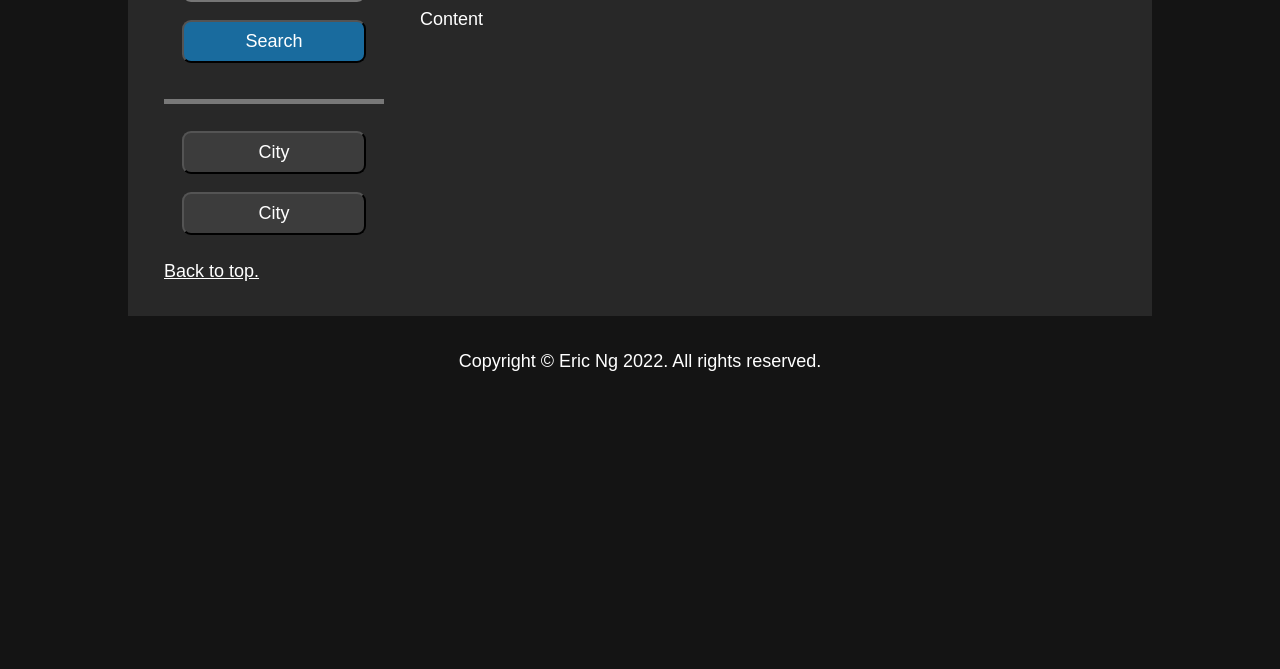
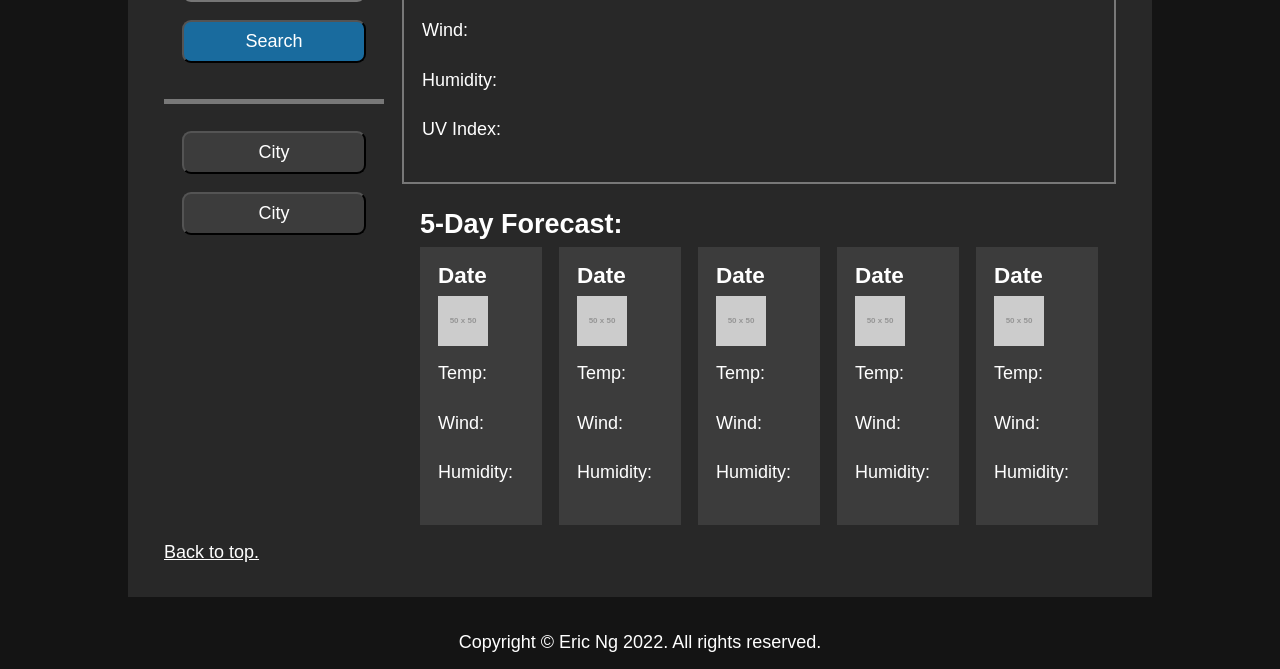
Before and after one commit to EricNg314/Quick_Check_Weather_Dashboard, a plain HTML site: page index.html in a window 1280 px wide. Shown: the part 356-1025 px from the top of the page. Before the commit the page ends 800 px from the top, so only its background shows below. Drawn offline with Linux system fonts and the light colour scheme; placeholder pictures from the web are drawn by us.

Commit message:
Adding placeholder example for info section.

```diff
--- a/assets/css/style.css
+++ b/assets/css/style.css
@@ -46,6 +46,9 @@ h2 {
 
 h3 {
   font-size: 150%;
+}
+h4, h5, h6 {
+  font-size: 125%;
 }
 
 header {
@@ -140,6 +143,10 @@ p {
 .section-header {
   padding: 1rem 1rem;
 }
+.section-subHeader{
+  padding: 0.5rem 0;
+}
+
 .section-content {
   padding: 1rem 1rem;
 }
@@ -171,7 +178,7 @@ p {
   padding-right: 1rem;
 }
 
-.section-info {
+.info-section {
   width: 75%;
 }
 
@@ -183,6 +190,25 @@ p {
   background-color: var(--callToAction-bg-color);
 }
 
+.info-present{
+  border: 2px solid var(--quinary-bg-color);
+}
+
+.info-future{
+
+}
+
+.info-forecast-list{
+  justify-content: space-between;
+}
+
+.info-forecast-list li {
+  width: 18%;
+}
+
+.info-icon {
+  padding: 0.5rem 0;
+}
 
 .hide-on-sm {
   display: block;
--- a/index.html
+++ b/index.html
@@ -23,7 +23,7 @@
           <h2 class="section-header color-tertiary">Search By City</h2>
           <div class="section-content flex-column">
             <input class="input-texts" type="text" id="cityname" placeholder="City Name">
-            <button id="searchScoreButton" class="color-tertiary button button-search">Search</button>
+            <button id="searchButton" class="color-tertiary button button-search">Search</button>
           </div>
           <ul class="section-content section-searchList">
             <li>
@@ -34,13 +34,66 @@
             </li>
           </ul>
         </section>
-        <section id="display" class="section section-info flex-column">
-          <h2 class="section-header color-tertiary">Current Weather Conditions</h2>
-          <div id="present" class="section-content">
-            <p>Content</p>
+        <section class="section info-section flex-column">
+          <h2 class="section-header color-tertiary">Weather Conditions</h2>
+          <div id="present" class="section-content info-present">
+            <h3 class="section-subHeader">City Name (Date)</h3>
+            <div>
+              <p>Temp: </p>
+              <p>Wind: </p>
+              <p>Humidity: </p>
+              <p>UV Index: </p>
+            </div>
           </div>
-          <div id="forecast" class="section-content">
-            <p>Content</p>
+          <div id="forecast" class="section-content info-forecast">
+            <h3 class="section-subHeader">5-Day Forecast:</h3>
+            <ul class="flex-row info-forecast-list">
+              <li class="color-tertiary">
+            <div class=section-content>
+              <h4>Date</h4>
+              <img class="info-icon" src="https://via.placeholder.com/50x50">
+              <p>Temp: </p>
+              <p>Wind: </p>
+              <p>Humidity: </p>
+            </div>
+              </li>
+              <li class="color-tertiary">
+            <div class=section-content>
+              <h4>Date</h4>
+              <img class="info-icon" src="https://via.placeholder.com/50x50">
+              <p>Temp: </p>
+              <p>Wind: </p>
+              <p>Humidity: </p>
+            </div>
+              </li>
+              <li class="color-tertiary">
+            <div class=section-content>
+              <h4>Date</h4>
+              <img class="info-icon" src="https://via.placeholder.com/50x50">
+              <p>Temp: </p>
+              <p>Wind: </p>
+              <p>Humidity: </p>
+            </div>
+              </li>
+              <li class="color-tertiary">
+            <div class=section-content>
+              <h4>Date</h4>
+              <img class="info-icon" src="https://via.placeholder.com/50x50">
+              <p>Temp: </p>
+              <p>Wind: </p>
+              <p>Humidity: </p>
+            </div>
+              </li>
+              <li class="color-tertiary">
+            <div class=section-content>
+              <h4>Date</h4>
+              <img class="info-icon" src="https://via.placeholder.com/50x50">
+              <p>Temp: </p>
+              <p>Wind: </p>
+              <p>Humidity: </p>
+            </div>
+              </li>
+            </ul>
           </div>
         </section>
       </div>
```
